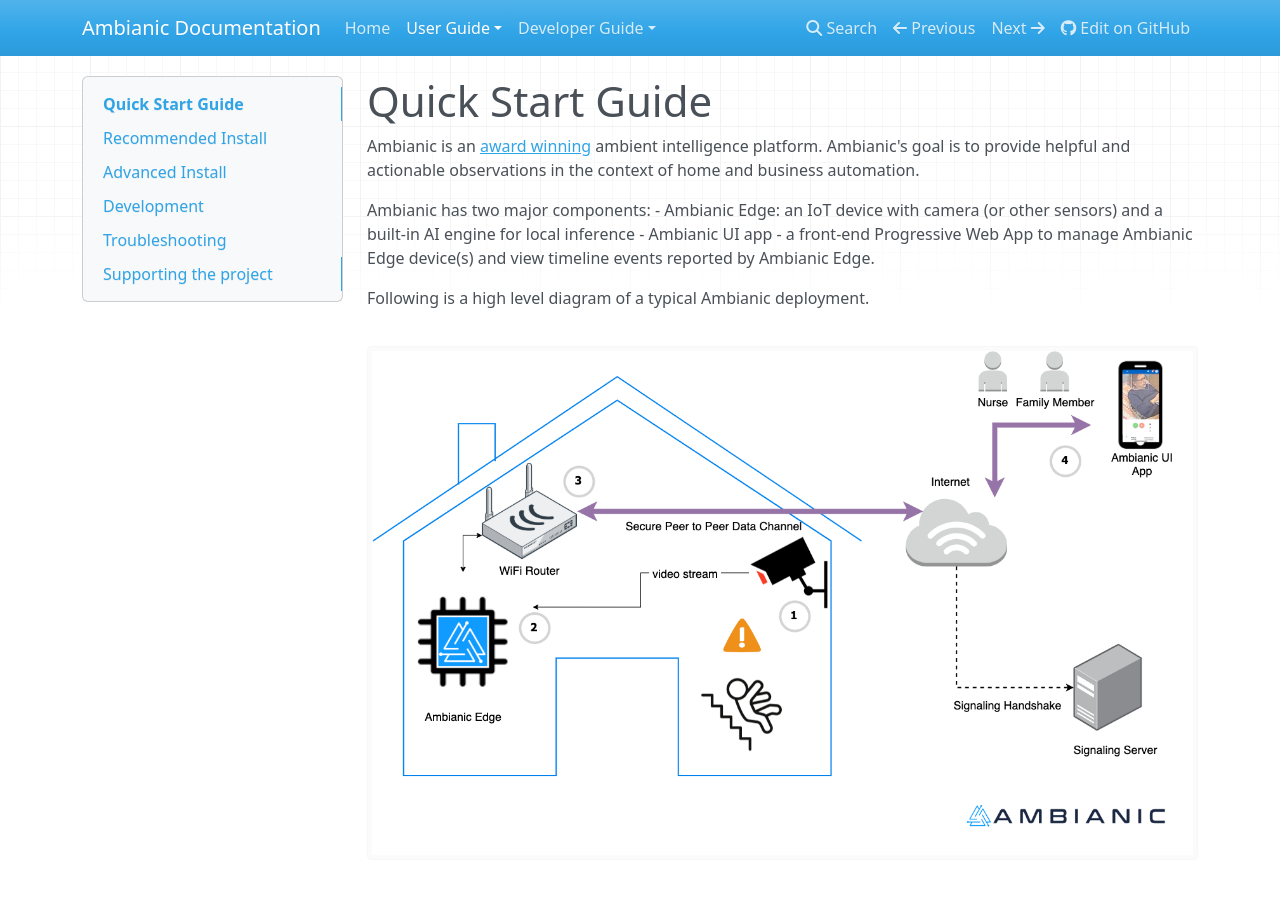
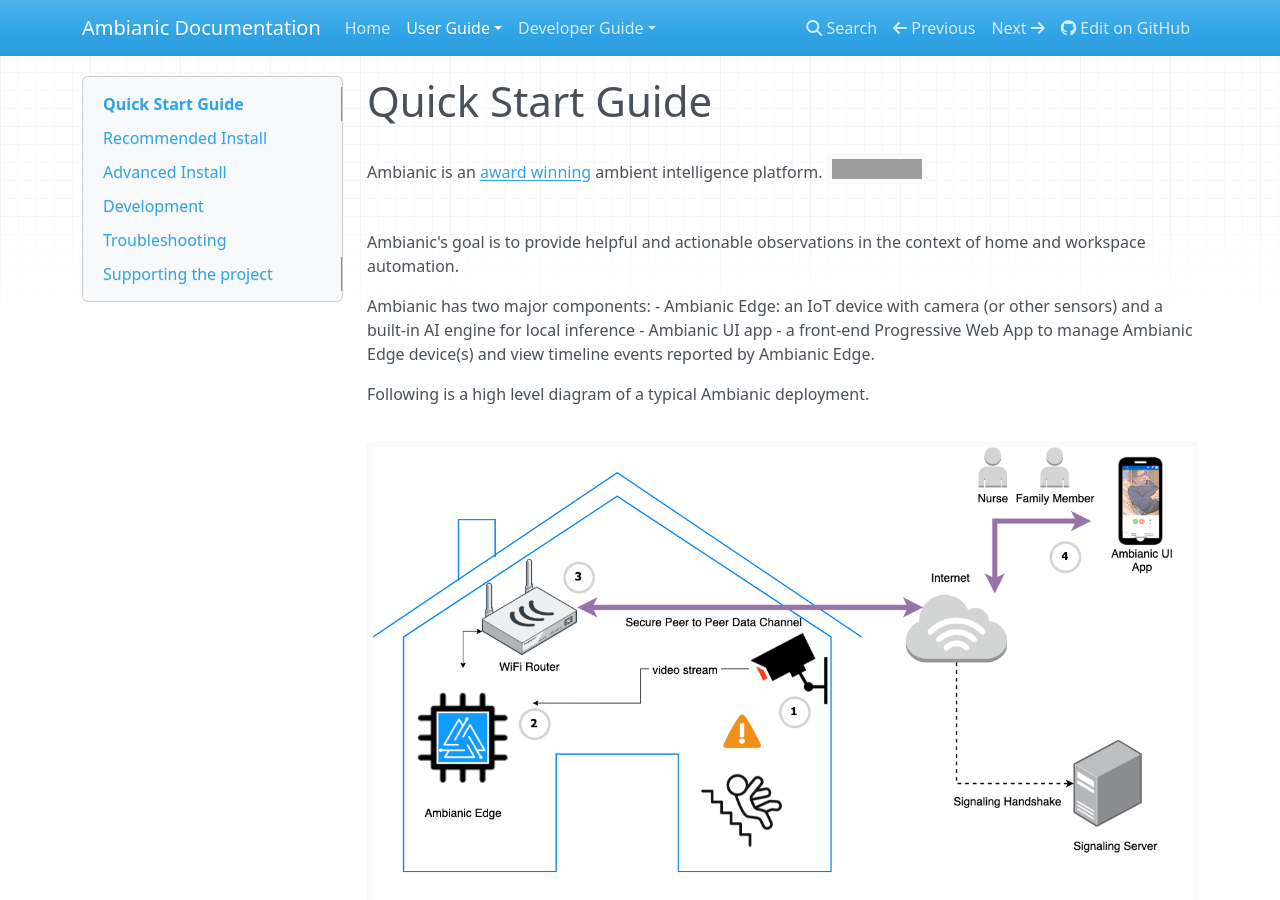
Before and after one commit to ambianic/ambianic-docs, an MkDocs documentation site: the page built from docs-md/users/quickstart.md, in a window 1280 px wide and 900 px high. Built offline with MkDocs 1.6.1, drawn with Linux system fonts in a browser that asks for light colours; nearby versions of some CDN libraries; grey boxes are pictures that could not be loaded.

Commit message:
docs: update

```diff
--- a/docs-md/users/quickstart.md
+++ b/docs-md/users/quickstart.md
@@ -1,7 +1,9 @@
 
 # Quick Start Guide
 
-Ambianic is an [award winning](https://blog.ambianic.ai/2020/11/05/awards.html) ambient intelligence platform. Ambianic's goal is to provide helpful and actionable observations in the context of home and business automation.
+Ambianic is an [award winning](https://blog.ambianic.ai/2020/11/05/awards.html) ambient intelligence platform. [![GitHub Org's stars](https://img.shields.io/github/stars/ambianic?style=social)](https://github.com/ambianic)
+
+Ambianic's goal is to provide helpful and actionable observations in the context of home and workspace automation.
 
 Ambianic has two major components:
 - Ambianic Edge: an IoT device with camera (or other sensors) and a built-in AI engine for local inference
```
